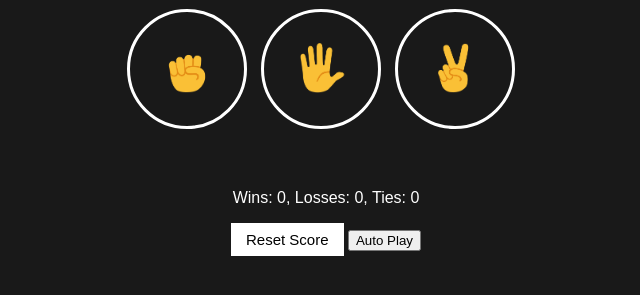
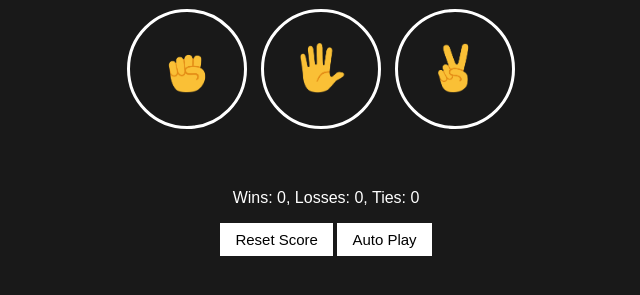
Before and after one commit to pushkar-hub/Rock-paper-scissors, a plain HTML site: page index.html in a window 1280 px wide. Shown: the part 85-380 px from the top of the page, without its empty margins (314-954 px from the left). Drawn offline with Linux system fonts and the light colour scheme.

Commit message:
Update RockPaperScissor.css

```diff
--- a/styles/RockPaperScissor.css
+++ b/styles/RockPaperScissor.css
@@ -24,6 +24,7 @@ body{
     border-radius: 60px;
     margin-right: 10px;
     cursor: pointer;
+
 }
 
 .result{
@@ -36,10 +37,17 @@ body{
     margin-top: 60px;
 }
 
-.reset-score-button{
+.reset-score-button,
+.autoPlay-button,
+.yes-button,
+.no-button{
     background-color: white;
     border: none;
     font-size: 15px;
     padding: 8px 15px;
     cursor: pointer;
 }
+
+.warning{
+    line-height: 40px;
+}
```
